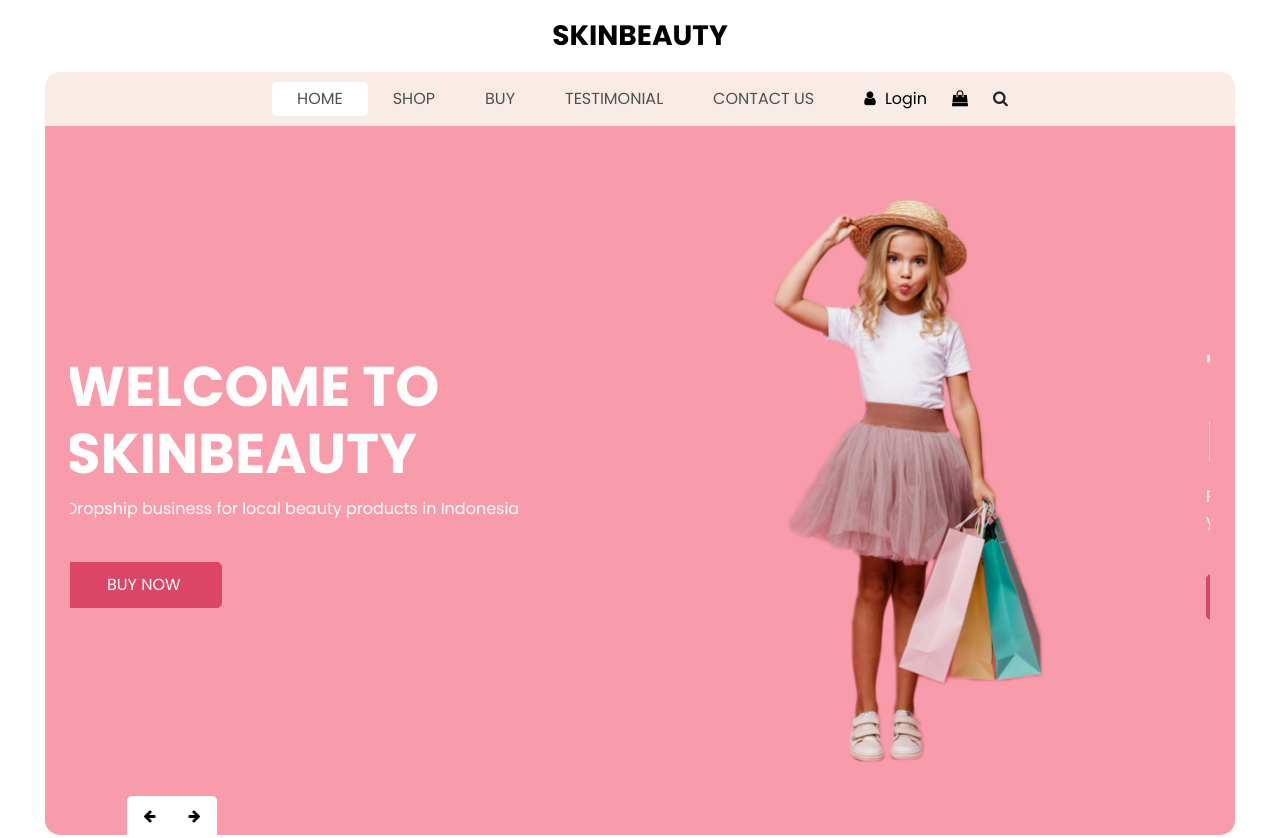
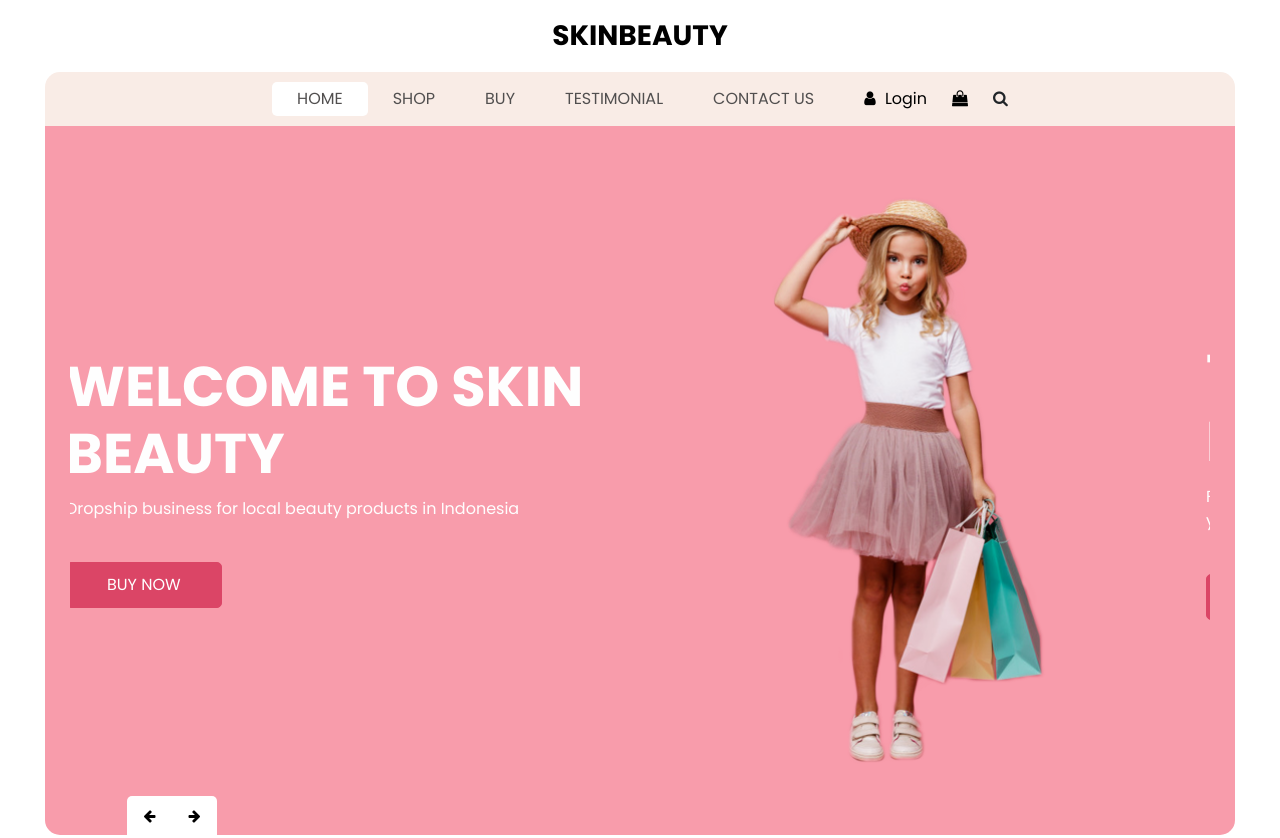
Before and after one commit to MYSKINBEAUTY/shop, a plain HTML site: page index.html in a window 1280 px wide. Shown: the top 838 px of the page. Drawn offline with nearby package versions, Linux system fonts and the light colour scheme.

Commit message:
Update index.html

```diff
--- a/index.html
+++ b/index.html
@@ -99,7 +99,7 @@
                   <div class="col-md-7">
                     <div class="detail-box">
                       <h1>
-                        WELCOME TO SKINBEAUTY <br>
+                        WELCOME TO SKIN<br>BEAUTY
                       </h1>
                       <p>
                         Dropship business for local beauty products in Indonesia
```
